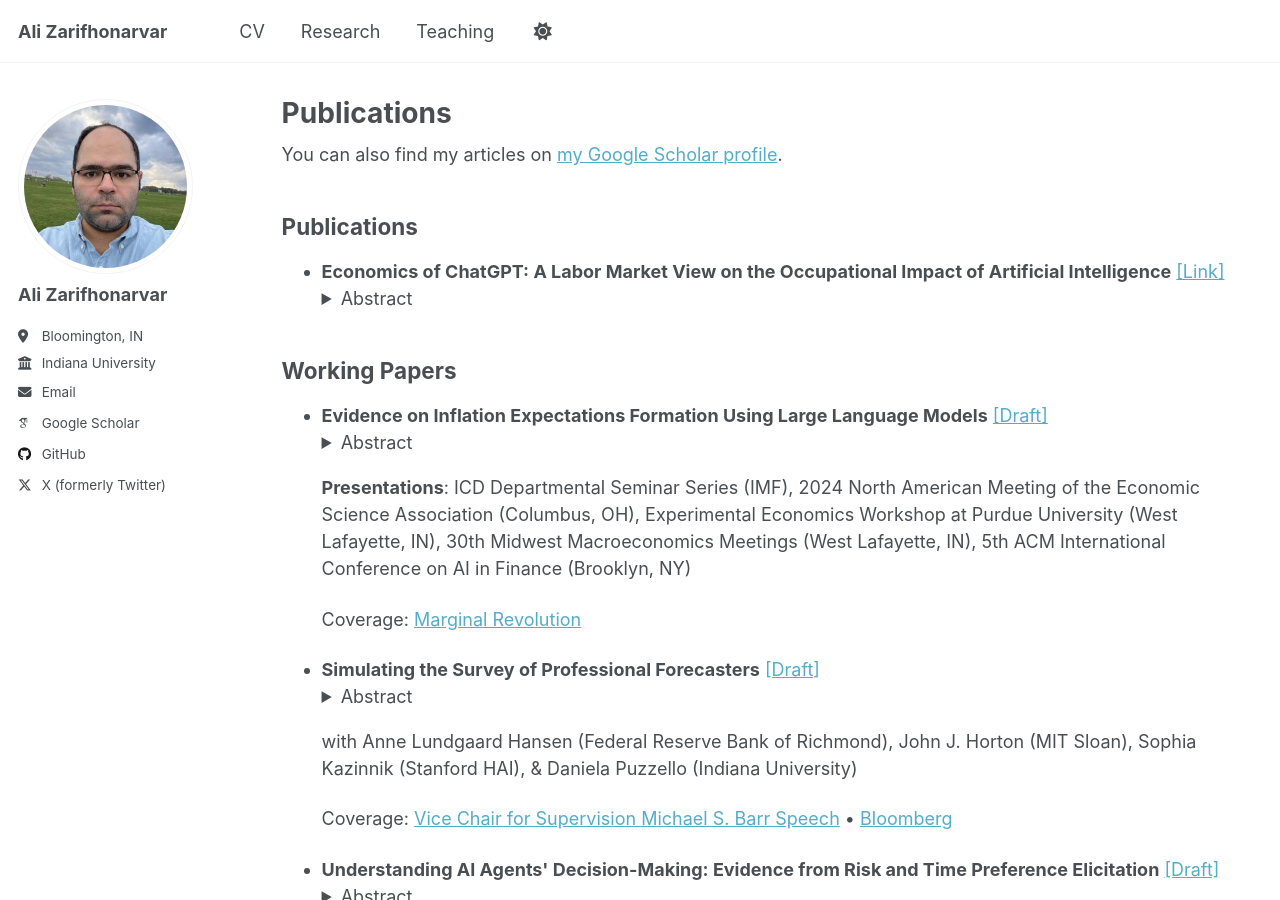
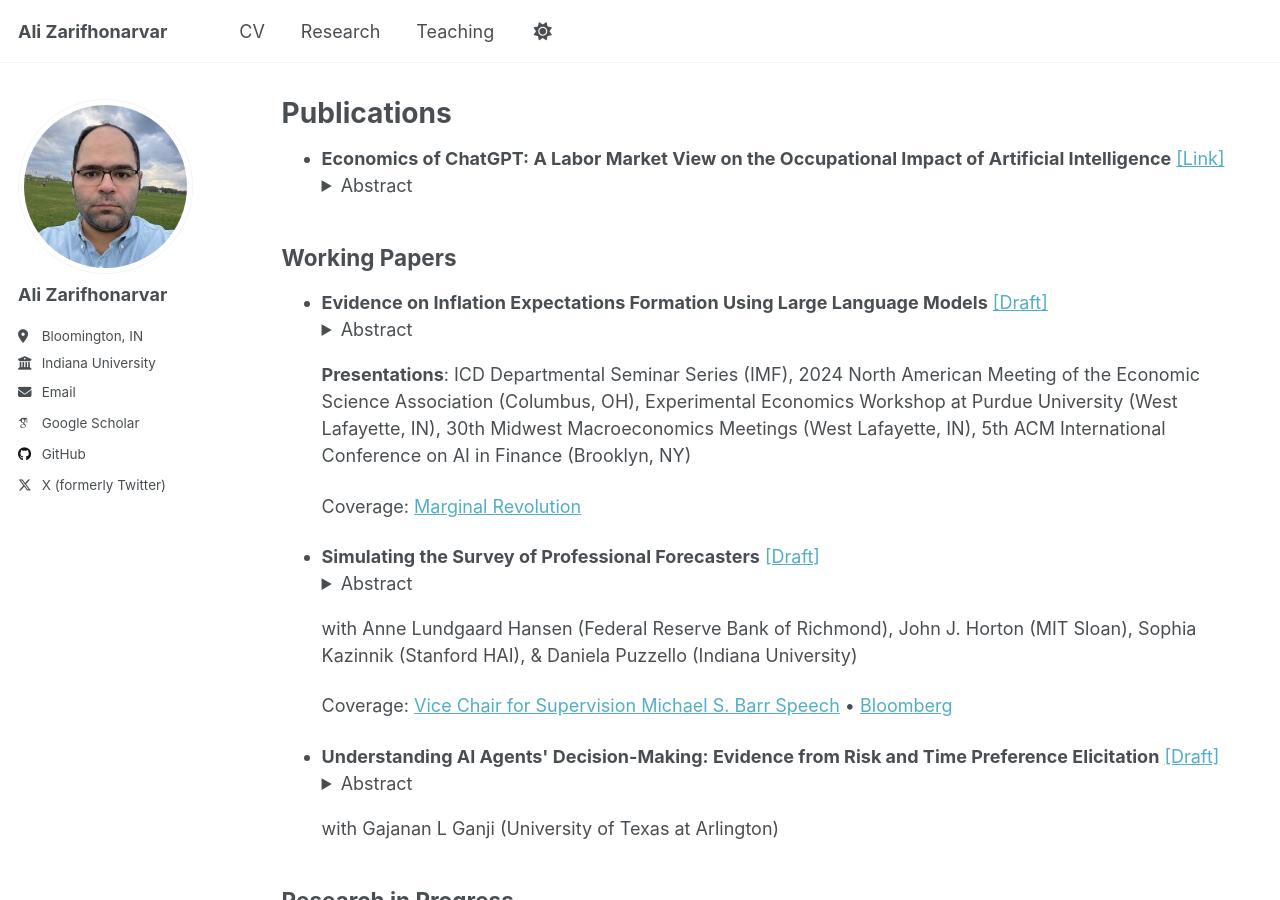
Before and after one commit to alizarif/alizarif.github.io, a Jekyll site: the page built from _pages/research.html, in a window 1280 px wide and 900 px high. Built offline with Jekyll 4.4.1, drawn with Linux system fonts in a browser that asks for light colours; some web fonts are replaced.

Commit message:
Update and rename publications.html to research.html

```diff
--- a/_pages/publications.html
+++ b/_pages/research.html
@@ -1,15 +1,10 @@
 ---
 layout: archive
 title: "Publications"
-permalink: /publications/
+permalink: /research/
 author_profile: true
 ---
-{% if site.author.googlescholar %}
-  <div class="wordwrap">You can also find my articles on <a href="{{site.author.googlescholar}}">my Google Scholar profile</a>.</div>
-{% endif %}
-{% include base_path %}
 
-<h2>Publications</h2>
 <ul>
   <li>
     <strong>Economics of ChatGPT: A Labor Market View on the Occupational Impact of Artificial Intelligence</strong> <a href="https://www.emerald.com/insight/content/doi/10.1108/JEBDE-10-2023-0021/full/html">[Link]</a>
```
